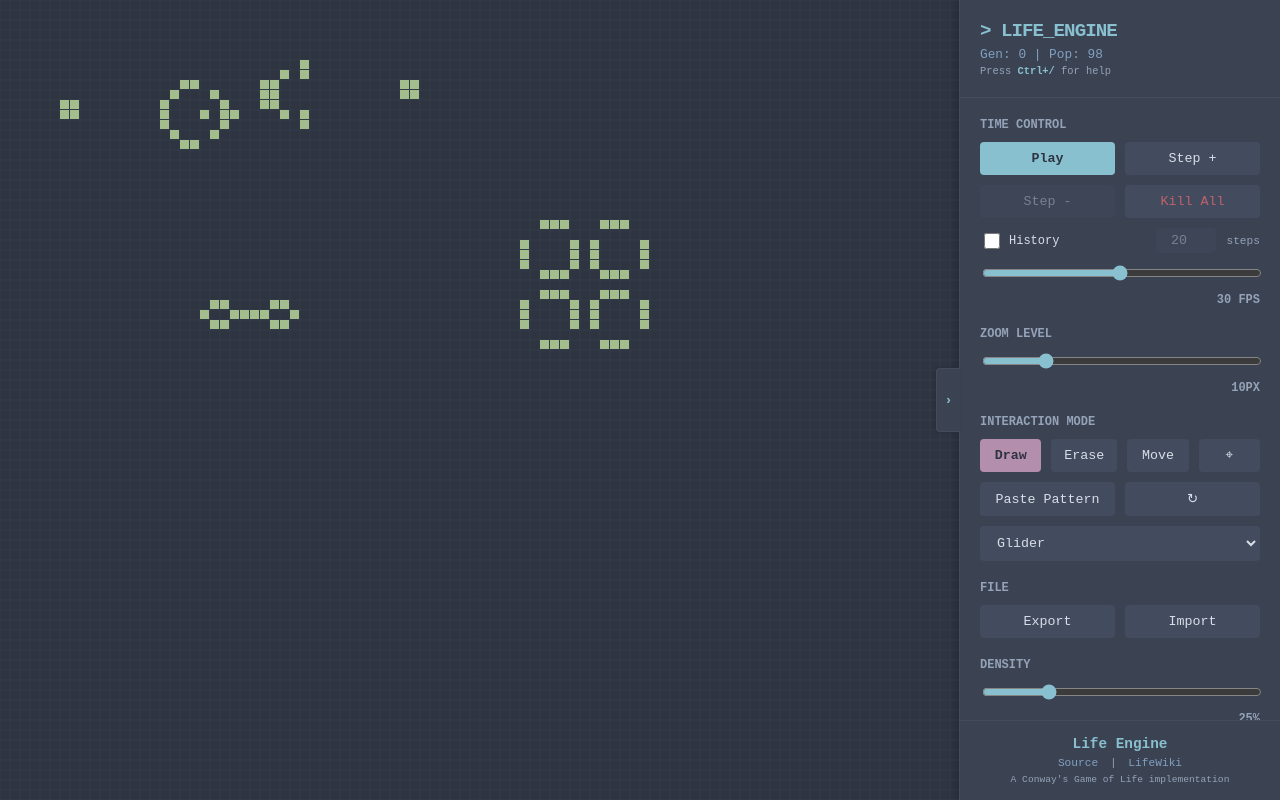
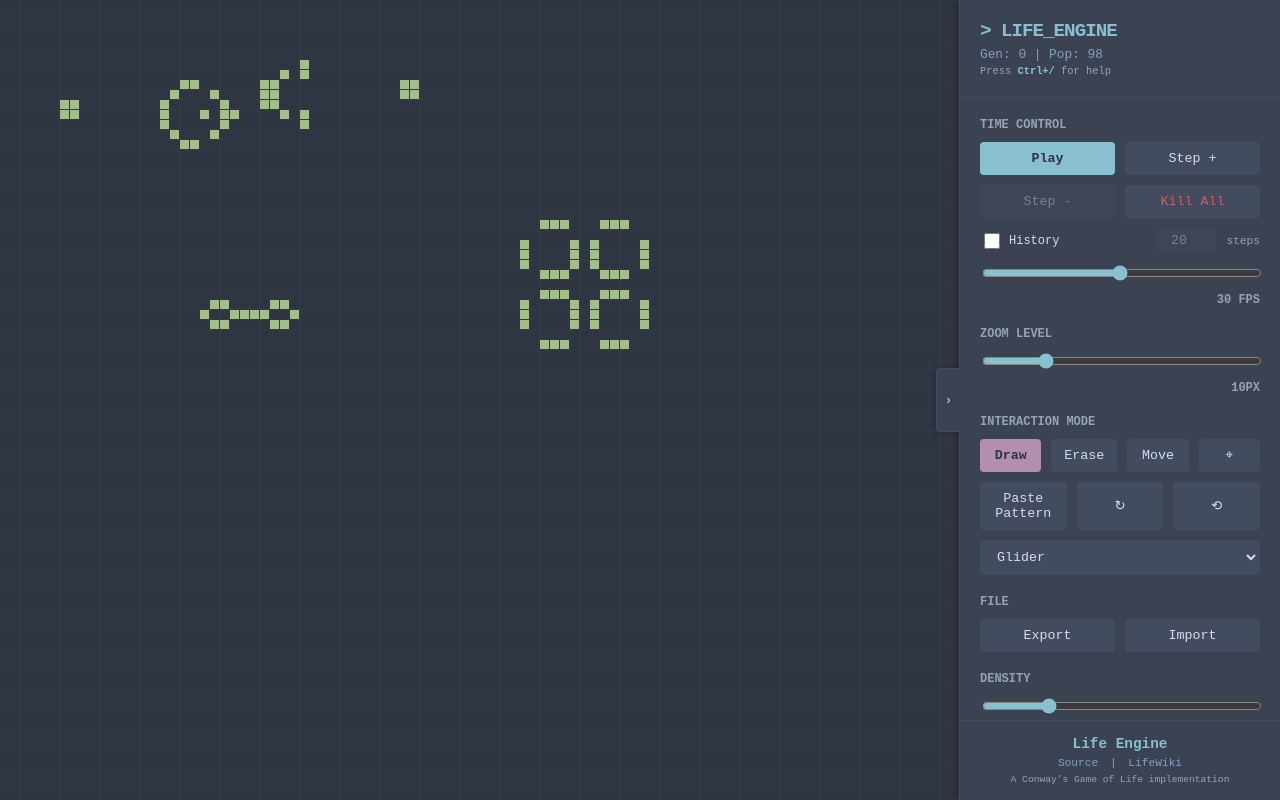
Before and after one commit to isingasimplesong/gol-webui, a plain HTML site: page public/index.html in a window 1280 px wide. Drawn offline with Linux system fonts and the light colour scheme.

Commit message:
feat: add pattern reset button (phase 4.2)
- Add reset button to revert pattern to base orientation
- Document pattern rotation behavior (reset on switch)

```diff
--- a/public/index.html
+++ b/public/index.html
@@ -84,6 +84,7 @@
                 <div class="row">
                     <button class="tool-btn" data-mode="paste">Paste Pattern</button>
                     <button id="btn-rotate" title="Rotate 90°">↻</button>
+                    <button id="btn-reset-pattern" title="Reset to base orientation">⟲</button>
                 </div>
                 <select id="pattern-select">
                     <option value="glider">Glider</option>
```
